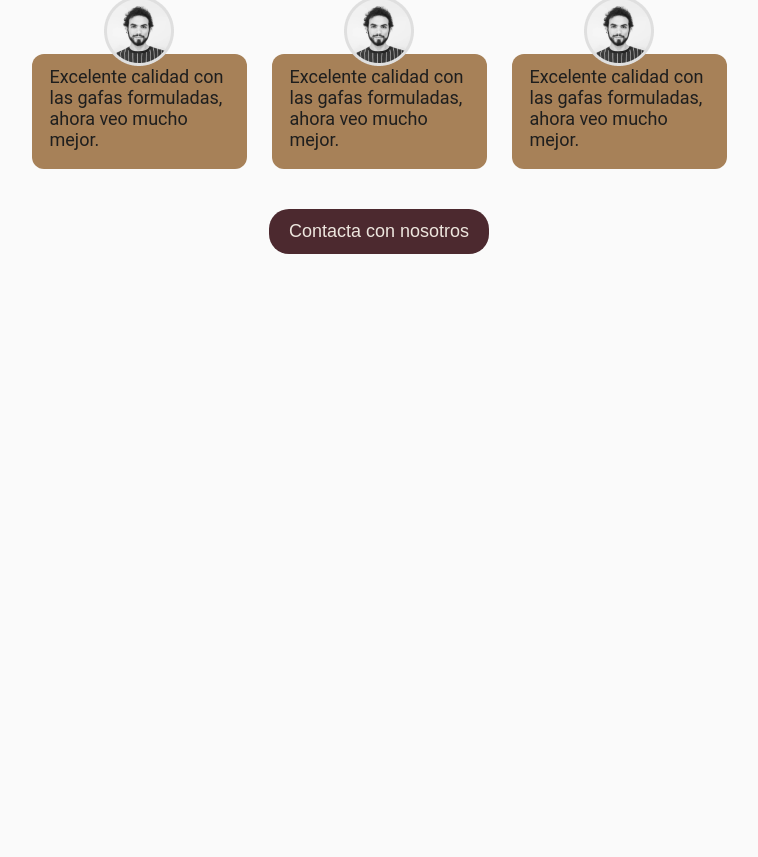
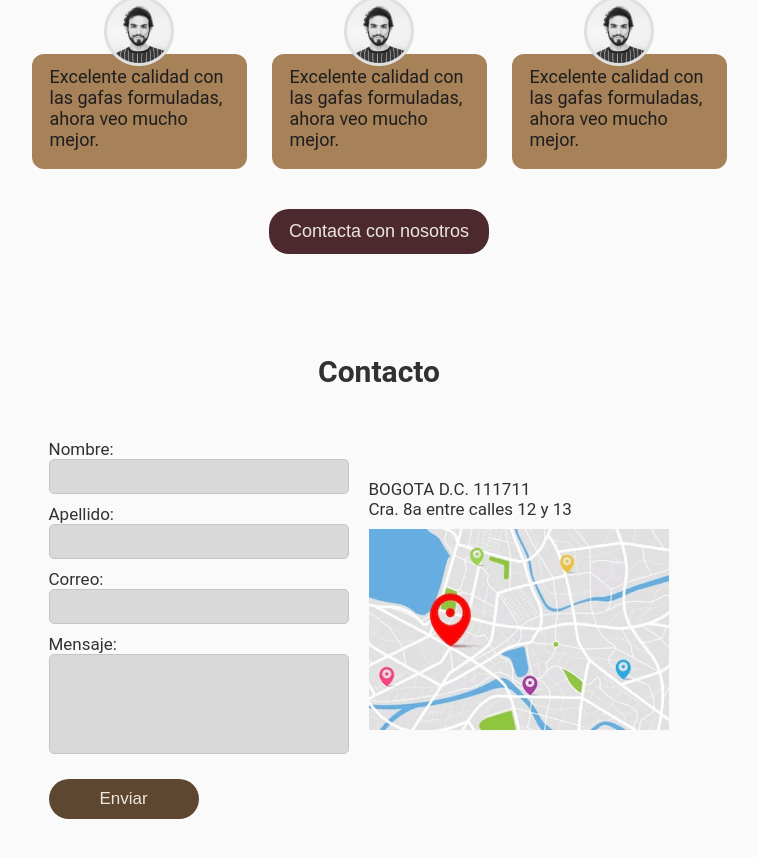
Before and after one commit to comayocode/optica-mejia, a React (Vite) app: page / in a window 1280 px wide. Shown: the part 2397-3254 px from the top of the page, without its empty margins (386-1144 px from the left). Before the commit the page ends 2729 px from the top, so only its background shows below. Built offline with nearby package versions, Linux system fonts and the light colour scheme.

Commit message:
feat: add contact and footer component

```diff
--- a/src/assets/index.js
+++ b/src/assets/index.js
@@ -12,6 +12,7 @@ import heroTextLine from '../assets/HeroTextLine.png';
 import instagram from '../assets/Instagram.png';
 import login from '../assets/Login.png';
 import logo from '../assets/Logo.svg';
+import mapImg from '../assets/map.png';
 import menu from '../assets/Menu.svg';
 import sendButton from '../assets/SendButton.png';
 import testimonial01 from '../assets/Testimonial01.png';
@@ -33,6 +34,7 @@ export {
   instagram,
   login,
   logo,
+  mapImg,
   menu,
   sendButton,
   testimonial01,
--- a/src/components/Contact.jsx
+++ b/src/components/Contact.jsx
@@ -1,9 +1,60 @@
-import React from 'react'
+import { contact } from '../constants';
+import { socialMedia } from '../constants';
+import { mapImg } from '../assets';
+import '../stylesheets/Contact.css';
 
-const Contact = () => {
-  return (
-    <div>Contact</div>
-  )
-}
+const Contact = () => (
+  <section id='contact' className='contact'>
+    <h2 className='section-title'>Contacto</h2>
+    <div className='content-section'>
+      <form action='#' className='contact-form'>
+        <div className='inputs-container'>
+          {contact.map((element, index) => (
+            <div key={element.id} className={`input-box `}>
+              <span className='input-box__text'>{element.text}</span>
+              <input
+                type='text'
+                /* placeholder={element.placeholder} */
+                className={`input-box__input ${'input-box__input' + '-' + (index + 1)}`}
+              />
+            </div>
+          ))}
+        </div>
+        <button className='form-btn'>Enviar</button>
+      </form>
+      <div className='map-container'>
+        <div className='map-info'>
+          <p className='map__address'>
+            BOGOTA D.C. 111711 <br /> Cra. 8a entre calles 12 y 13
+          </p>
+          <div className='map__img'>
+            <img src={mapImg} alt='' />
+          </div>
+        </div>
+      </div>
+      <div className='contact-social-media'>
+        {socialMedia.map((social, index) => (
+          <a
+            key={social.id}
+            href={social.link}
+            rel='noreferrer'
+            target='_blank'
+            className='social-media__link'
+          >
+            <img
+              src={social.icon}
+              alt={social.id}
+              className={`social-media__img ${
+                index === socialMedia.length - 1
+                  ? 'main-menu__item--margin-right-0'
+                  : 'main-menu__item--margin-right-10'
+              }`}
+            />
+          </a>
+        ))}
+      </div>
+    </div>
+  </section>
+);
 
-export default Contact
+export default Contact;
--- a/src/components/Footer.jsx
+++ b/src/components/Footer.jsx
@@ -1,9 +1,9 @@
-import React from 'react'
+import '../stylesheets/Footer.css';
 
-const Footer = () => {
-  return (
-    <div>Footer</div>
-  )
-}
+const Footer = () => (
+  <section className='footer'>
+    <div className='content-footer'></div>
+  </section>
+);
 
-export default Footer
+export default Footer;
--- a/src/constants/index.js
+++ b/src/constants/index.js
@@ -70,6 +70,29 @@ export const testimonials = [
   },
 ]
 
+export const contact = [
+  {
+    id: "nombre",
+    text: "Nombre:",
+    placeholder: "Ingresa tus nombres"
+  },
+  {
+    id: "apellido",
+    text: "Apellido:",
+    placeholder: "Ingresa tus apellidos"
+  },
+  {
+    id: "correo",
+    text: "Correo:",
+    placeholder: "Ingresa tu correo electrónico"
+  },
+  {
+    id: "mensaje",
+    text: "Mensaje:",
+    placeholder: "Ingresa tu consulta"
+  },
+]
+
 export const navLinks = [
   {
     id: "inicio",
--- a/src/stylesheets/Contact.css
+++ b/src/stylesheets/Contact.css
@@ -0,0 +1,120 @@
+.contact {
+  margin-top: 50px;
+  /* display: flex;
+  flex-direction: column;
+  align-items: center; */
+}
+
+.content-section {
+  max-width: 300px;
+  display: flex;
+  flex-direction: column;
+  align-items: center;
+  margin: 0 auto;
+}
+
+.contact-form {
+  max-width: 300px;
+}
+
+.input-box__text {
+  color: var(--tittle-color);
+  font-size: var(--paragraph-size-320);
+}
+
+.input-box__input {
+  width: 300px;
+  height: 35px;
+  font-size: 14px;
+  background-color: #D9D9D9;
+  border: 1px solid #C5C5C5;
+  border-radius: 5px;
+  margin-bottom: 10px;
+}
+
+.form-btn {
+  width: 150px;
+  height: 35px;
+  border: none;
+  background-color: var(--btn-color-primary);
+  color: var(--text-white);
+  padding: 10px;
+  font-size: var(--paragraph-size-320);
+  border-radius: 20px;
+  cursor: pointer;
+  margin-top: 15px;
+}
+
+.map-container {
+  margin-top: 40px;
+}
+
+.map__address {
+  color: var(--tittle-color);
+  font-size: var(--paragraph-size-320);
+  margin-bottom: 10px;
+}
+
+.social-media__link {
+  cursor: pointer;
+}
+
+.contact-social-media {
+  margin-top: 30px;
+  display: flex;
+}
+
+.social-media__img {
+  height: 25px;
+}
+
+.main-menu__item--margin-right-0 {
+  margin-right: 0;
+}
+
+.main-menu__item--margin-right-10 {
+  margin-right: 10px;
+}
+
+@media (min-width:1024px) {
+  .contact {
+    margin-top: 100px;
+  }
+
+  .content-section {
+    max-width: 661px;
+    flex-direction: row;
+    align-items: start;
+  }
+
+  .contact-form {
+    width: 341px;
+  }
+
+  .input-box__text {
+    font-size: var(--paragraph-size-1024);
+  }
+
+  .input-box__input-4 {
+    height: 100px;
+    text-align: start;
+  }
+
+  .form-btn {
+    height: 40px;
+    font-size: var(--paragraph-size-1024);
+  }
+
+  .map-container {
+    margin-left: 20px;
+  }
+
+  .map__address {
+    font-size: var(--paragraph-size-1024);
+    margin-bottom: 10px;
+  }
+
+  .contact-social-media {
+    display: none;
+  }
+}
--- a/src/stylesheets/Footer.css
+++ b/src/stylesheets/Footer.css
@@ -0,0 +1,3 @@
+.content-footer {
+  height: 50px;
+}
--- a/src/stylesheets/Testimonials.css
+++ b/src/stylesheets/Testimonials.css
@@ -38,7 +38,7 @@
 }
 
 .testimonials__btn {
-  margin: 40px auto;
+  margin: 40px auto 0 auto;
   width: 190px;
   height: 40px;
   border: none;
```
Also changed, not shown: src/assets/map.png (added).
